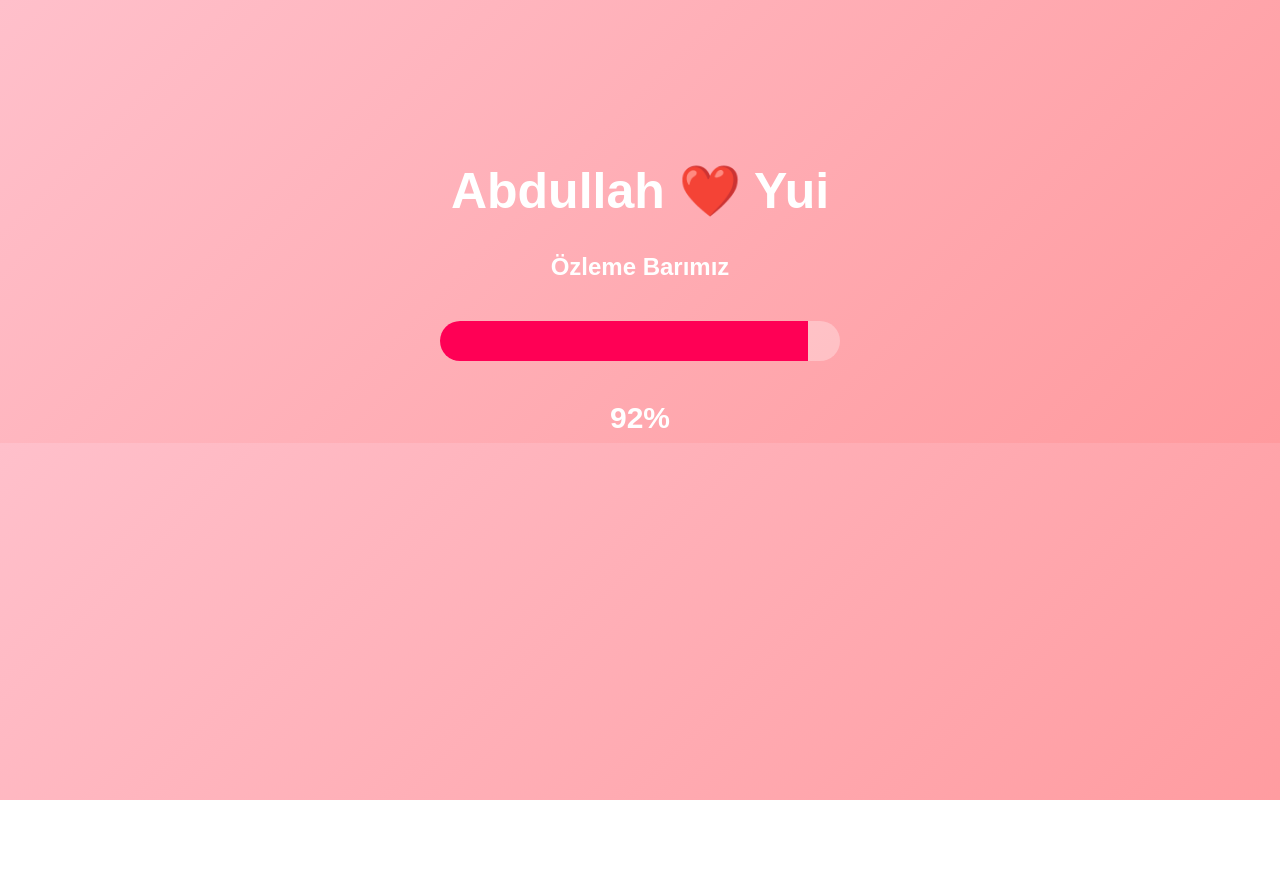
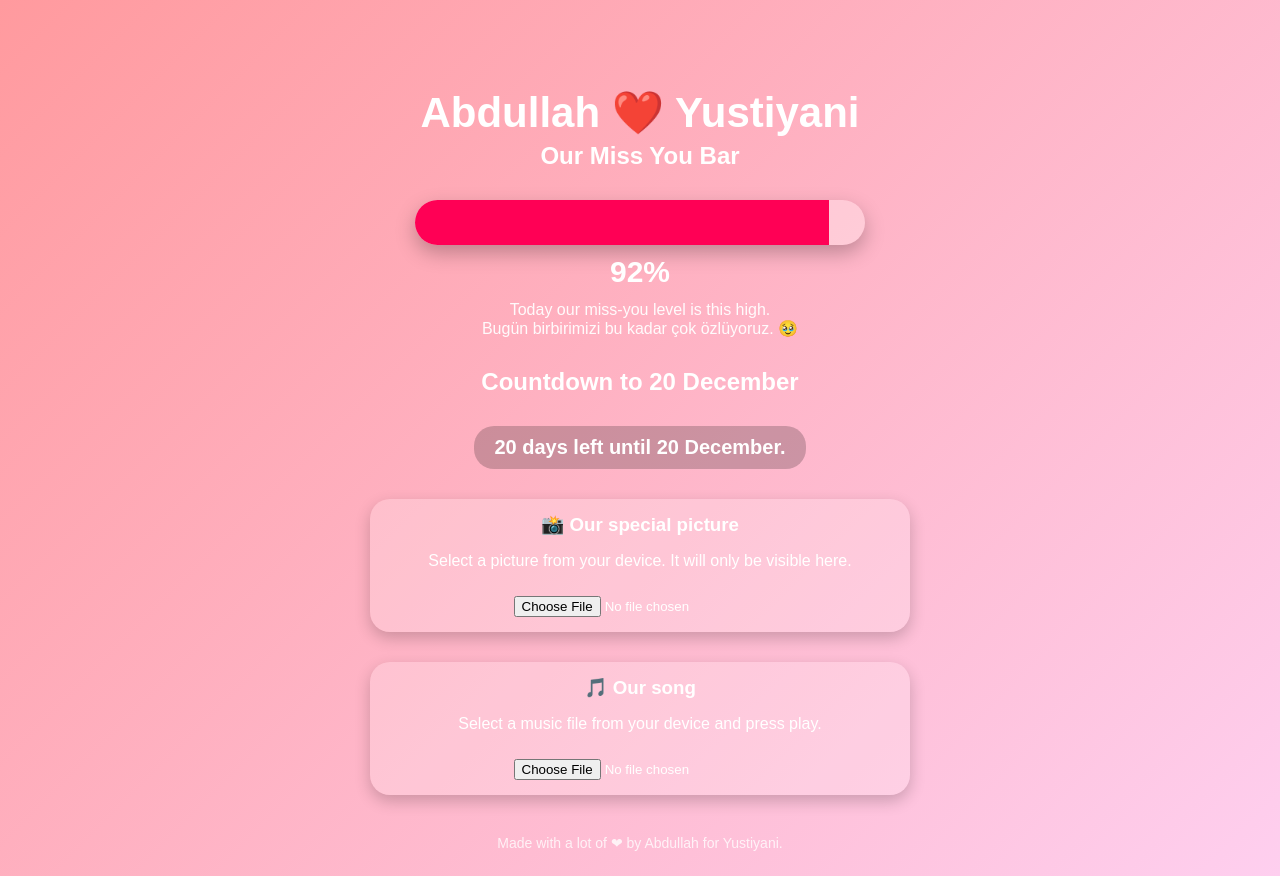
Before and after one commit to abdullah-kepenek/Abdullah-Yustiani, a plain HTML site: page index.html in a window 1280 px wide. Before the commit the page ends 800 px from the top, so only its background shows below. Drawn offline with Linux system fonts and the light colour scheme.

Commit message:
Update index.html

```diff
--- a/index.html
+++ b/index.html
@@ -1,56 +1,156 @@
 <!DOCTYPE html>
-<html lang="tr">
+<html lang="en">
 <head>
   <meta charset="UTF-8">
-  <title>Fatih & Yui – Missing Bar</title>
-  <meta name="description" content="Fatih ve Yui'nin özel özleme barı.">
+  <title>Abdullah & Yustiyani – Miss You Bar</title>
+  <meta name="description" content="Abdullah and Yustiyani's special miss you bar and countdown.">
   <meta name="robots" content="index, follow">
   <style>
     body {
       font-family: Arial, sans-serif;
-      background: linear-gradient(135deg, #ffc0cb, #ff9a9e);
+      background: linear-gradient(135deg, #ff9a9e, #fecfef);
       text-align: center;
-      padding-top: 120px;
-      color: white;
+      padding-top: 60px;
+      color: #ffffff;
+      margin: 0;
     }
     h1 {
-      font-size: 50px;
+      font-size: 42px;
+      margin-bottom: 5px;
     }
+    h2 {
+      font-size: 24px;
+      margin-top: 0;
+    }
+    .section {
+      margin-top: 30px;
+    }
+    /* Miss You Bar */
     #bar-container {
       width: 80%;
-      max-width: 400px;
-      margin: 40px auto;
+      max-width: 450px;
+      margin: 30px auto 10px auto;
       background: rgba(255,255,255,0.3);
-      border-radius: 20px;
+      border-radius: 25px;
       overflow: hidden;
+      box-shadow: 0 8px 20px rgba(0,0,0,0.25);
     }
     #bar {
-      height: 40px;
+      height: 45px;
       width: 0%;
       background: #ff0055;
       transition: width 2s;
     }
     .percent {
-      margin-top: 20px;
+      margin-top: 10px;
       font-size: 30px;
       font-weight: bold;
+    }
+    .note {
+      margin-top: 12px;
+      font-size: 16px;
+      opacity: 0.95;
+    }
+    /* Countdown */
+    .countdown-box {
+      margin-top: 10px;
+      font-size: 20px;
+      font-weight: bold;
+      background: rgba(0,0,0,0.2);
+      display: inline-block;
+      padding: 10px 20px;
+      border-radius: 20px;
+    }
+    /* Upload areas */
+    .card {
+      background: rgba(255,255,255,0.2);
+      margin: 15px auto;
+      padding: 15px 20px;
+      border-radius: 20px;
+      width: 90%;
+      max-width: 500px;
+      box-shadow: 0 6px 16px rgba(0,0,0,0.2);
+    }
+    .card h3 {
+      margin-top: 0;
+      margin-bottom: 10px;
+    }
+    input[type="file"] {
+      margin-top: 10px;
+    }
+    #previewImage {
+      margin-top: 15px;
+      max-width: 100%;
+      border-radius: 15px;
+      display: none;
+      box-shadow: 0 4px 12px rgba(0,0,0,0.3);
+    }
+    #audioPlayer {
+      margin-top: 15px;
+      width: 100%;
+      display: none;
+    }
+    footer {
+      margin-top: 40px;
+      font-size: 14px;
+      opacity: 0.8;
+      padding-bottom: 25px;
     }
   </style>
 </head>
 <body>
 
-  <h1>Abdullah ❤️ Yui</h1>
-  <h2>Özleme Barımız</h2>
+  <h1>Abdullah ❤️ Yustiyani</h1>
+  <h2>Our Miss You Bar</h2>
 
+  <!-- Miss You Bar -->
   <div id="bar-container">
     <div id="bar"></div>
   </div>
-
   <div class="percent" id="percentText">0%</div>
 
+  <div class="note">
+    Today our miss-you level is this high. <br>
+    Bugün birbirimizi bu kadar çok özlüyoruz. 🥹
+  </div>
+
+  <!-- Countdown Section -->
+  <div class="section">
+    <h2>Countdown to 20 December</h2>
+    <div class="countdown-box" id="countdownText">
+      Calculating days...
+    </div>
+  </div>
+
+  <!-- Image Upload Section -->
+  <div class="section">
+    <div class="card">
+      <h3>📸 Our special picture</h3>
+      <p>Select a picture from your device. It will only be visible here.</p>
+      <input type="file" id="imageInput" accept="image/*">
+      <img id="previewImage" alt="Preview">
+    </div>
+  </div>
+
+  <!-- Music Upload Section -->
+  <div class="section">
+    <div class="card">
+      <h3>🎵 Our song</h3>
+      <p>Select a music file from your device and press play.</p>
+      <input type="file" id="audioInput" accept="audio/*">
+      <audio id="audioPlayer" controls></audio>
+    </div>
+  </div>
+
+  <footer>
+    Made with a lot of ❤ by Abdullah for Yustiyani.
+  </footer>
+
 <script>
+  // ---------- Miss You Bar ----------
+  // Buradaki sayıyı (0-100) değiştirerek özleme seviyesini güncelleyebilirsin.
+  let target = 92;
   let value = 0;
-  let target = 92; // Burayı istediğin değere göre değiştir
 
   function animateBar() {
     let interval = setInterval(() => {
@@ -64,7 +164,57 @@
     }, 30);
   }
 
+  // ---------- Countdown to 20 December ----------
+  function updateCountdown() {
+    // Tarihi istersen buradan değiştir: Yıl-Ay-Gün
+    const targetDate = new Date("2025-12-20T00:00:00");
+    const now = new Date();
+    const diff = targetDate - now;
+
+    const el = document.getElementById("countdownText");
+
+    if (diff <= 0) {
+      el.textContent = "Today is the day! 💖";
+      return;
+    }
+
+    const days = Math.ceil(diff / (1000 * 60 * 60 * 24));
+    el.textContent = days + " days left until 20 December.";
+  }
+
+  // ---------- Image Preview ----------
+  const imageInput = document.getElementById("imageInput");
+  const previewImage = document.getElementById("previewImage");
+
+  imageInput.addEventListener("change", function () {
+    const file = this.files[0];
+    if (!file) return;
+
+    const url = URL.createObjectURL(file);
+    previewImage.src = url;
+    previewImage.style.display = "block";
+  });
+
+  // ---------- Music Player ----------
+  const audioInput = document.getElementById("audioInput");
+  const audioPlayer = document.getElementById("audioPlayer");
+
+  audioInput.addEventListener("change", function () {
+    const file = this.files[0];
+    if (!file) return;
+
+    const url = URL.createObjectURL(file);
+    audioPlayer.src = url;
+    audioPlayer.style.display = "block";
+    // İstersen otomatik başlat:
+    // audioPlayer.play();
+  });
+
+  // Başlangıçta çalıştır
   animateBar();
+  updateCountdown();
+  // Gerekirse her güncellenmesi için (günde bir kere yeterli)
+  setInterval(updateCountdown, 60 * 60 * 1000);
 </script>
 
 </body>
```
